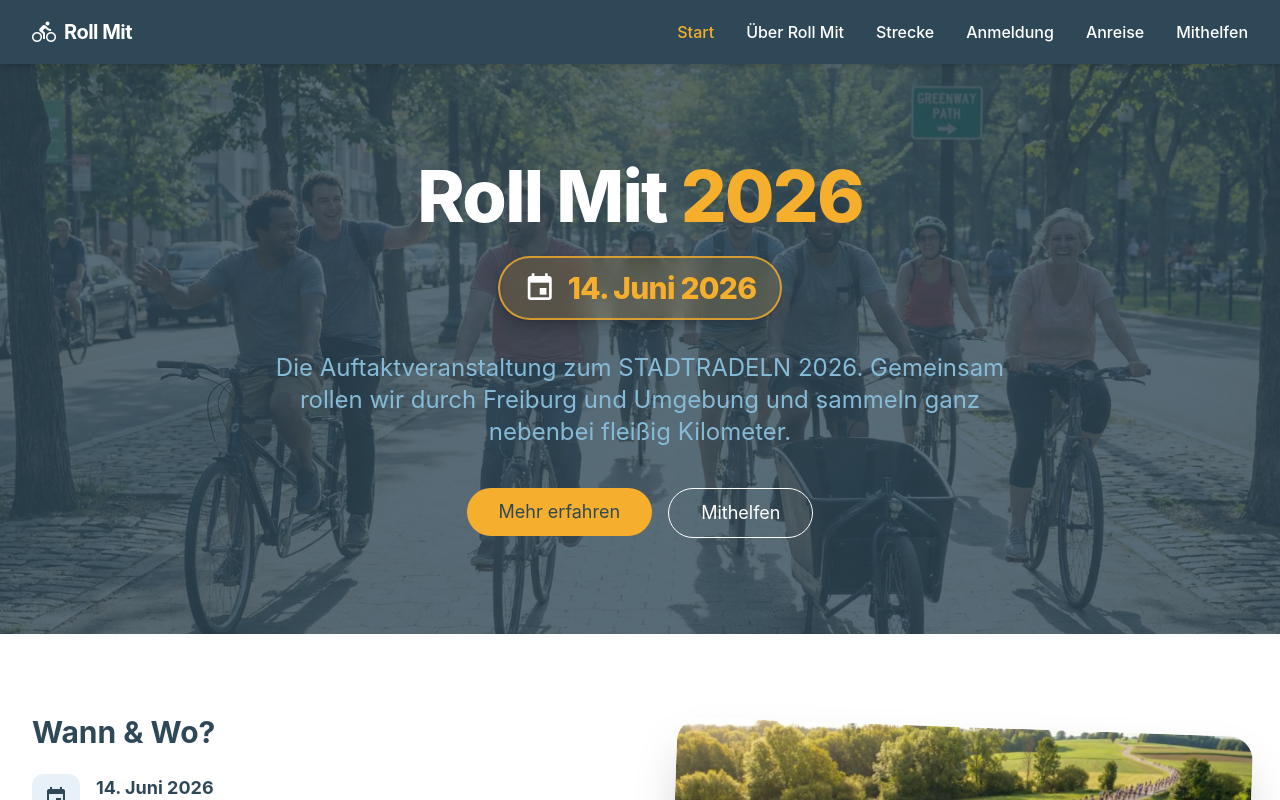
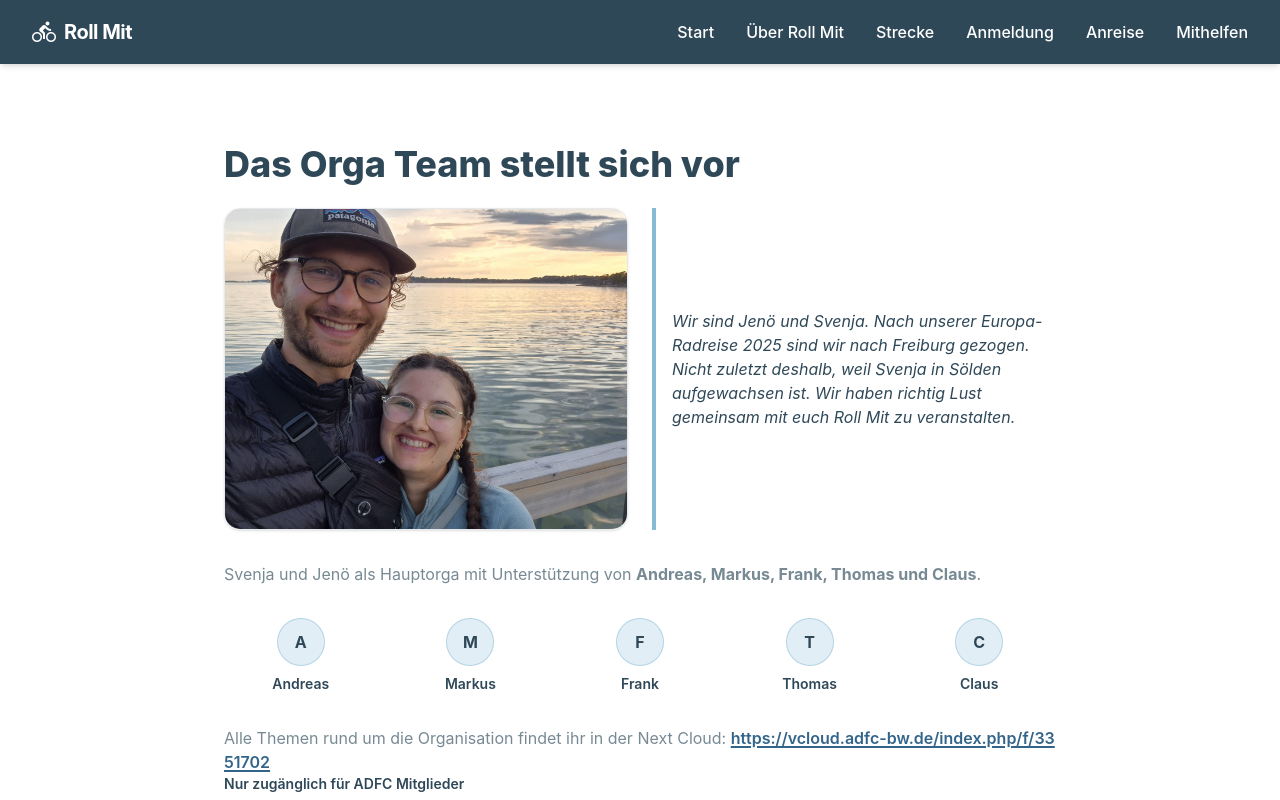
Before and after one commit to jekolbe/roll-mit-ui, an Angular app: page /orga-team in a window 1280 px wide. Before the commit this address led to /. Shown: the top 800 px of the page. Built offline with nearby package versions, Linux system fonts and the light colour scheme.

Commit message:
Added orga section

```diff
--- a/src/app/app.routes.ts
+++ b/src/app/app.routes.ts
@@ -41,6 +41,11 @@ export const routes: Routes = [
       import('./pages/anreise/anreise.component').then(m => m.AnreiseComponent),
   },
   {
+    path: 'orga-team',
+    loadComponent: () =>
+      import('./pages/orga-team/orga-team.component').then((m) => m.OrgaTeamComponent),
+  },
+  {
     path: 'helfen',
     loadComponent: () =>
       import('./pages/mithelfen/mithelfen-layout.component').then((m) => m.MithelfenLayoutComponent),
--- /dev/null
+++ b/src/app/pages/orga-team/orga-team.html
@@ -0,0 +1,63 @@
+<main class="py-20">
+  <div class="max-w-4xl mx-auto px-4 sm:px-6 lg:px-8">
+    <h1 class="text-4xl font-extrabold text-charcoal-blue mb-6">Das Orga Team stellt sich vor</h1>
+
+    <div class="prose prose-lg text-charcoal-blue-400 max-w-none">
+      <div class="not-prose grid grid-cols-1 md:grid-cols-2 gap-6 items-start mb-8">
+        <div class="rounded-2xl overflow-hidden border border-charcoal-blue-100 shadow-sm">
+          <img
+            src="/svenja-und-jenoe.jpeg"
+            alt="Svenja und Jenoe am Wasser"
+            class="w-full h-80 object-cover"
+          />
+        </div>
+        <blockquote class="border-l-4 border-sky-reflection pl-4 italic text-charcoal-blue h-full flex items-center">
+          Wir sind Jenö und Svenja. Nach unserer Europa-Radreise 2025 sind wir nach Freiburg gezogen.
+          Nicht zuletzt deshalb, weil Svenja in Sölden aufgewachsen ist. Wir haben richtig Lust gemeinsam
+          mit euch Roll Mit zu veranstalten.
+        </blockquote>
+      </div>
+
+      <p>
+        Svenja und Jenö als Hauptorga mit Unterstützung von <strong>Andreas, Markus, Frank, Thomas und Claus</strong>.
+      </p>
+
+      <div class="not-prose grid grid-cols-2 sm:grid-cols-3 md:grid-cols-5 gap-4 my-8">
+        <div class="flex flex-col items-center text-center gap-2">
+          <div class="w-12 h-12 rounded-full bg-sky-reflection/25 border border-sky-reflection/50 flex items-center justify-center font-bold text-charcoal-blue">A</div>
+          <span class="text-sm font-semibold text-charcoal-blue">Andreas</span>
+        </div>
+        <div class="flex flex-col items-center text-center gap-2">
+          <div class="w-12 h-12 rounded-full bg-sky-reflection/25 border border-sky-reflection/50 flex items-center justify-center font-bold text-charcoal-blue">M</div>
+          <span class="text-sm font-semibold text-charcoal-blue">Markus</span>
+        </div>
+        <div class="flex flex-col items-center text-center gap-2">
+          <div class="w-12 h-12 rounded-full bg-sky-reflection/25 border border-sky-reflection/50 flex items-center justify-center font-bold text-charcoal-blue">F</div>
+          <span class="text-sm font-semibold text-charcoal-blue">Frank</span>
+        </div>
+        <div class="flex flex-col items-center text-center gap-2">
+          <div class="w-12 h-12 rounded-full bg-sky-reflection/25 border border-sky-reflection/50 flex items-center justify-center font-bold text-charcoal-blue">T</div>
+          <span class="text-sm font-semibold text-charcoal-blue">Thomas</span>
+        </div>
+        <div class="flex flex-col items-center text-center gap-2">
+          <div class="w-12 h-12 rounded-full bg-sky-reflection/25 border border-sky-reflection/50 flex items-center justify-center font-bold text-charcoal-blue">C</div>
+          <span class="text-sm font-semibold text-charcoal-blue">Claus</span>
+        </div>
+      </div>
+
+      <p>
+        Alle Themen rund um die Organisation findet ihr in der Next Cloud:
+        <a
+          href="https://vcloud.adfc-bw.de/index.php/f/3351702"
+          target="_blank"
+          rel="noopener noreferrer"
+          class="font-semibold text-baltic-blue underline decoration-2 underline-offset-2 hover:text-blaze-orange break-all"
+        >
+          https://vcloud.adfc-bw.de/index.php/f/3351702
+        </a>
+      </p>
+      <p class="text-sm font-semibold text-charcoal-blue">Nur zugänglich für ADFC Mitglieder</p>
+
+    </div>
+  </div>
+</main>
```
Also changed, not shown: src/app/pages/orga-team/orga-team.component.ts (added, +8 -0 lines), public/svenja-und-jenoe.jpeg (added).
